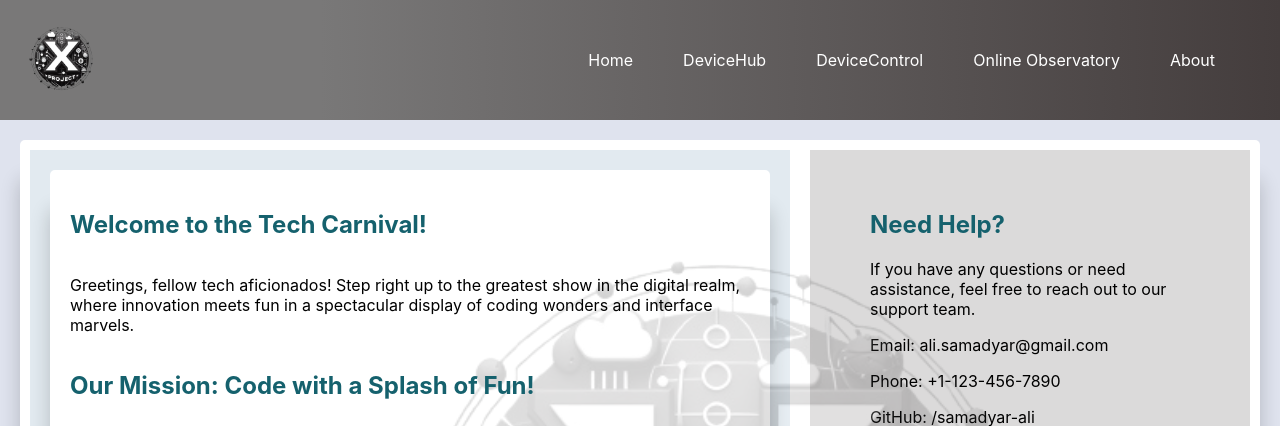
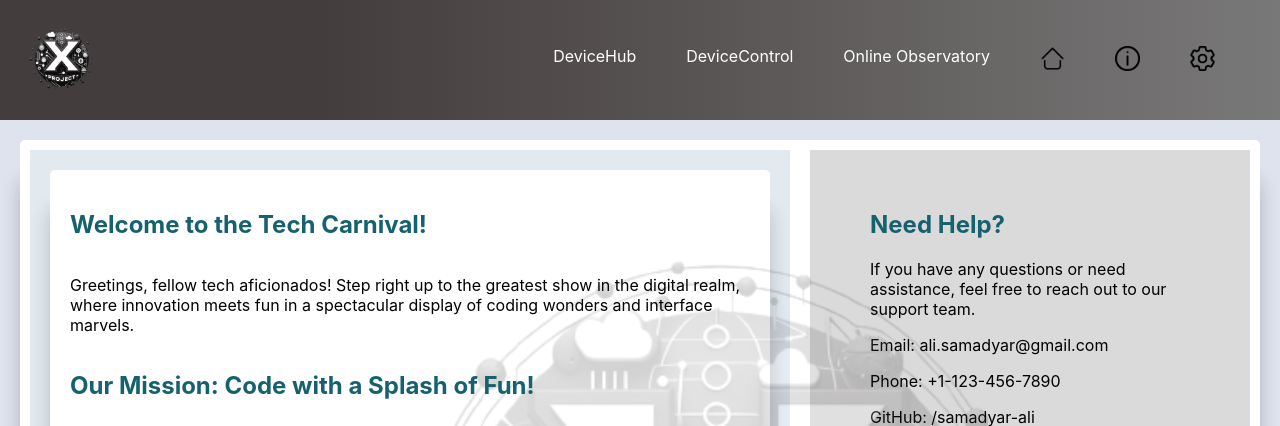
Before and after one commit to ali-samadyar/Project-Interstellar, a Django app: page /about/ in a window 1280 px wide. Shown: the top 426 px of the page. Run offline with Django 5.2, Linux system fonts and the light colour scheme; parts of the project's set-up code (start-up, migrations or seed data) failed here and were passed over.

Commit message:
Icon changes

```diff
--- a/ProjectX/static/css/base.css
+++ b/ProjectX/static/css/base.css
@@ -58,6 +58,13 @@ body {
     background-color: #262626;
 }
 
+.navbar_icons {
+    height: 25px;
+    /* margin-top: 3px; */
+}
+
+
+
 .dropdown {
     position: relative;
 }
@@ -86,7 +93,7 @@ body {
 }
 
 .navbar {
-    background-image: linear-gradient(to right, #797878 25%, #443d3d 100%);
+    background-image: linear-gradient(to right, #443d3d 25%, #797878 100%);
 }
 
 
--- a/ProjectX/templates/base.html
+++ b/ProjectX/templates/base.html
@@ -20,7 +20,10 @@
         <ul class="nav-menu">
 
 
-            <li><a href="http://127.0.0.1:8000">Home</a></li>
+            <!-- <li><a href="http://127.0.0.1:8000">Home</a></li> -->
+            <!-- <li>
+                <a href="http://127.0.0.1:8000">Home</a>
+            </li> -->
             <li><a href="http://127.0.0.1:8000/devicehub">DeviceHub</a></li>
             <li class="dropdown">
                 <a href="http://127.0.0.1:8000/devicehub">DeviceControl</a>
@@ -39,7 +42,17 @@
                     <li><a href="http://127.0.0.1:8000/lookups">dnsLookup</a></li>
                 </ul>
             </li>
-            <li><a href="http://127.0.0.1:8000/about">About </a></li>
+            <li>
+                <a href="http://127.0.0.1:8000/"><img src="{% static 'images/home_icon.png' %}"
+                        class="navbar_icons"></a>
+            </li>
+            <li>
+                <a href="http://127.0.0.1:8000/about"><img src="{% static 'images/about_icon.png' %}"
+                        class="navbar_icons"></a>
+            </li>
+            <li>
+                <a href="#"><img src="{% static 'images/manage_icon.png' %}" class="navbar_icons"></a>
+            </li>
         </ul>
     </nav>
 
```
Also changed, not shown: ProjectX/db.sqlite3, ProjectX/sslmonitor/sslchecker.py (line endings or trailing spaces), ProjectX/static/images/about_icon.png (added), ProjectX/static/images/home_icon.png (added), ProjectX/static/images/manage_icon.png (added).
